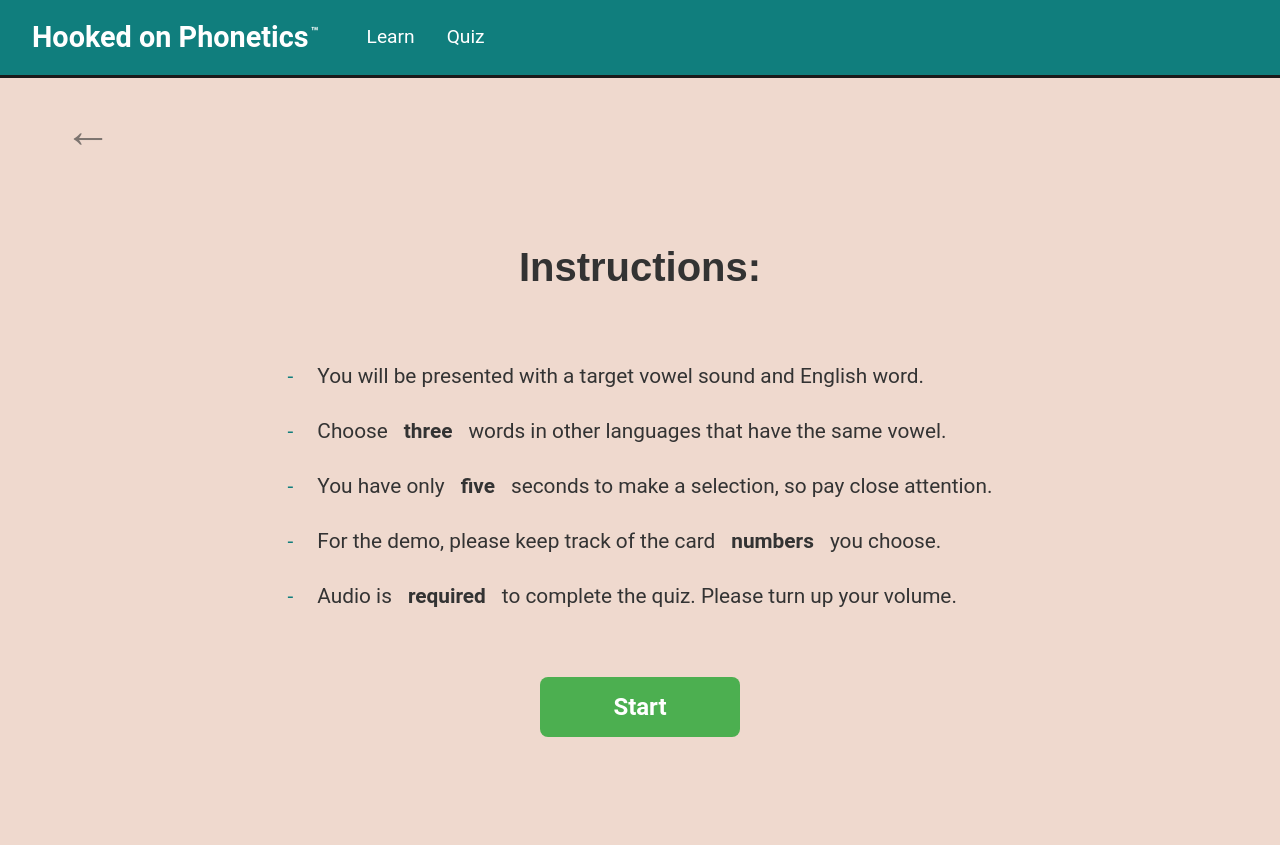
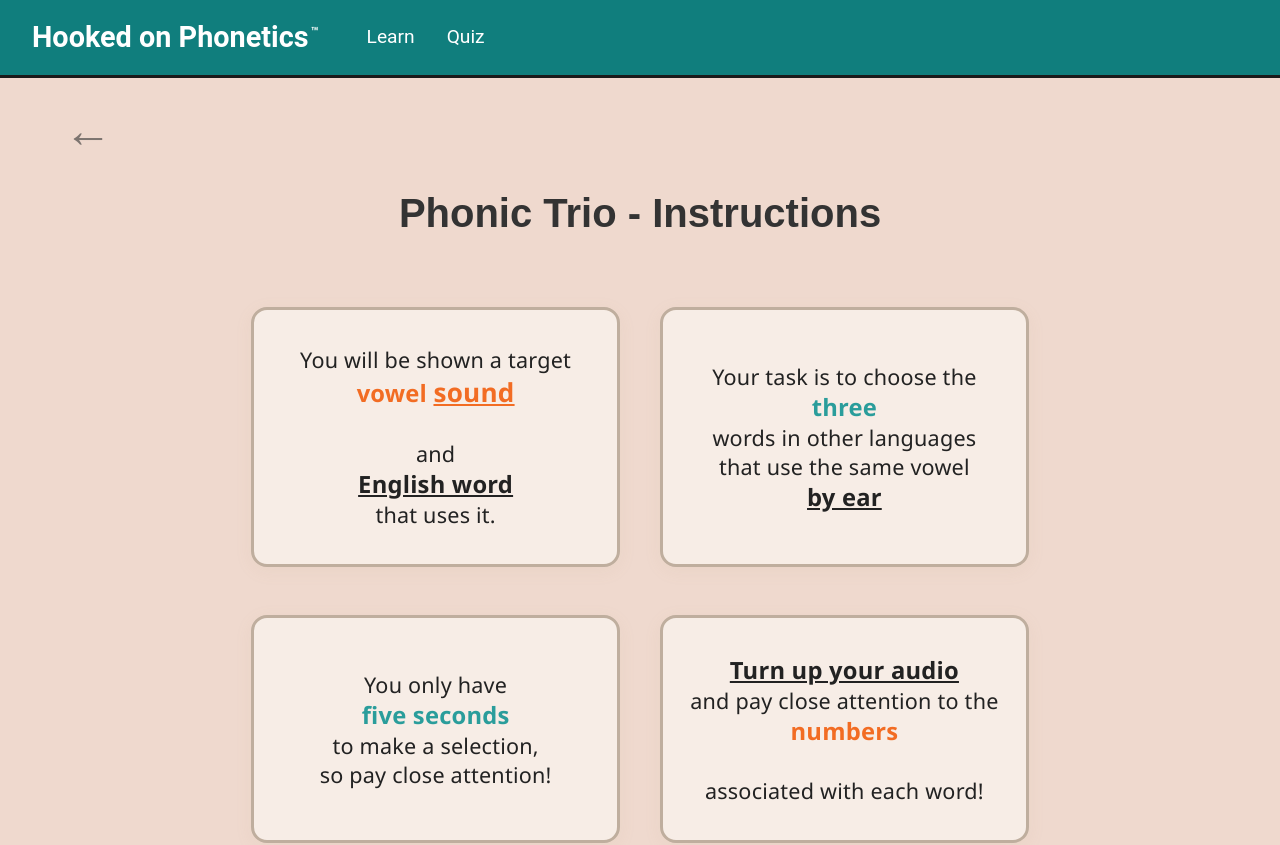
Before and after one commit to UI-linguistic/phonolab, a React (Create React App) app in the folder frontend/: page /quiz in a window 1280 px wide. Shown: the top 845 px of the page. Before the commit the page ends 814 px from the top, so only its background shows below. Built offline with nearby package versions, Linux system fonts and the light colour scheme.

Commit message:
Fixed styling for the quiz

```diff
--- a/frontend/src/pages/QuizInstructionsPage.tsx
+++ b/frontend/src/pages/QuizInstructionsPage.tsx
@@ -44,49 +44,78 @@
   font-size: 2.5rem;
   color: ${({ theme }) => theme.colors.text};
   margin-bottom: ${({ theme }) => theme.spacing.xlarge};
+  text-align: center;
 `;
 
-const InstructionsList = styled.div`
+const InstructionsGrid = styled.div`
+  display: grid;
+  grid-template-columns: 1fr 1fr;
+  gap: 3rem 2.5rem;
+  width: 100%;
+  max-width: 900px;
+  margin: 0 auto;
+  align-items: stretch;
+`;
+
+const InstructionBox = styled.div`
+  border: 3px solid #bfae9e;
+  border-radius: 16px;
+  background: #f7ede6;
+  padding: 2.2rem 1.7rem;
+  font-size: 1.35rem;
+  color: #222;
+  min-height: 170px;
   display: flex;
   flex-direction: column;
-  gap: ${({ theme }) => theme.spacing.large};
-  width: 100%;
-  text-align: left;
-`;
-
-const InstructionItem = styled.div`
-  font-size: 1.3rem;
-  color: ${({ theme }) => theme.colors.text};
-  display: flex;
-  align-items: flex-start;
-  gap: ${({ theme }) => theme.spacing.medium};
-
-  strong {
-    font-weight: 600;
+  justify-content: center;
+  align-items: center;
+  text-align: center;
+  font-family: 'Segoe UI', 'Arial', sans-serif;
+  font-weight: 500;
+  box-shadow: 0 4px 18px 0 rgba(180, 150, 120, 0.08);
+  transition: box-shadow 0.2s, transform 0.2s;
+  line-height: 1.35;
+  letter-spacing: 0.01em;
+  &:hover {
+    box-shadow: 0 8px 32px 0 rgba(180, 150, 120, 0.18);
+    transform: translateY(-2px) scale(1.02);
   }
 `;
 
-const Bullet = styled.span`
-  color: ${({ theme }) => theme.colors.primary};
-  margin-right: ${({ theme }) => theme.spacing.small};
+const HighlightOrange = styled.span`
+  color: #f26c23;
+  font-weight: 700;
+  font-size: 1.1em;
+`;
+const HighlightTeal = styled.span`
+  color: #2a9d9b;
+  font-weight: 700;
+  font-size: 1.1em;
+`;
+const Underline = styled.span`
+  text-decoration: underline;
+  font-weight: 700;
+  font-size: 1.1em;
 `;
 
 const StartButton = styled.button`
-  background-color: #4CAF50;
+  background-color: #f26c23;
   color: white;
-  padding: ${({ theme }) => theme.spacing.medium} ${({ theme }) => theme.spacing.xlarge};
-  border-radius: ${({ theme }) => theme.borderRadius};
+  padding: 1rem 3rem;
+  border-radius: 8px;
   font-size: 1.5rem;
   font-weight: 600;
-  transition: ${({ theme }) => theme.transitions.default};
-  margin-top: ${({ theme }) => theme.spacing.xlarge};
+  border: none;
+  margin: 2.5rem auto 0 auto;
+  display: block;
+  transition: background 0.2s, transform 0.2s;
   min-width: 200px;
-
+  cursor: pointer;
   &:hover {
+    background: #d95b17;
     transform: translateY(-2px);
-    box-shadow: 0 4px 12px rgba(76, 175, 80, 0.2);
+    box-shadow: 0 4px 12px rgba(242, 108, 35, 0.15);
   }
-
   &:active {
     transform: translateY(0);
   }
@@ -99,29 +128,25 @@
     <Container>
       <BackButton onClick={() => navigate('/')}>←</BackButton>
       <Content>
-        <Title>Instructions:</Title>
-        <InstructionsList>
-          <InstructionItem>
-            <Bullet>-</Bullet>
-            You will be presented with a target vowel sound and English word.
-          </InstructionItem>
-          <InstructionItem>
-            <Bullet>-</Bullet>
-            Choose <strong>three</strong> words in other languages that have the same vowel.
-          </InstructionItem>
-          <InstructionItem>
-            <Bullet>-</Bullet>
-            You have only <strong>five</strong> seconds to make a selection, so pay close attention.
-          </InstructionItem>
-          <InstructionItem>
-            <Bullet>-</Bullet>
-            For the demo, please keep track of the card <strong>numbers</strong> you choose.
-          </InstructionItem>
-          <InstructionItem>
-            <Bullet>-</Bullet>
-            Audio is <strong>required</strong> to complete the quiz. Please turn up your volume.
-          </InstructionItem>
-        </InstructionsList>
+        <Title>Phonic Trio - Instructions</Title>
+        <InstructionsGrid>
+          <InstructionBox>
+            You will be shown a target <HighlightOrange>vowel <Underline>sound</Underline></HighlightOrange><br />
+            and <Underline>English word</Underline> that uses it.
+          </InstructionBox>
+          <InstructionBox>
+            Your task is to choose the <HighlightTeal>three</HighlightTeal> words in other languages<br />
+            that use the same vowel <Underline>by ear</Underline>
+          </InstructionBox>
+          <InstructionBox>
+            You only have <HighlightTeal>five seconds</HighlightTeal> to make a selection,<br />
+            so pay close attention!
+          </InstructionBox>
+          <InstructionBox>
+            <Underline>Turn up your audio</Underline> and pay close attention to the <HighlightOrange>numbers</HighlightOrange><br />
+            associated with each word!
+          </InstructionBox>
+        </InstructionsGrid>
         <StartButton onClick={() => navigate('/quiz/1')}>
           Start
         </StartButton>
--- a/frontend/src/pages/QuizPage/QuizQuestion.tsx
+++ b/frontend/src/pages/QuizPage/QuizQuestion.tsx
@@ -224,22 +224,22 @@
     }
   };
 
-  const handleCardClick = (cardId: number) => {
+  const handleCardClick = (index: number) => {
     if (isTimeUp) return;
 
-    console.log('QuizQuestion: Card clicked:', cardId, 'for question:', question.id);
-    if (optionAudios[cardId]) {
-      optionAudios[cardId].currentTime = 0;
-      optionAudios[cardId].play();
+    // Play the card's audio
+    if (optionAudios[index]) {
+      optionAudios[index].currentTime = 0;
+      optionAudios[index].play();
     }
 
-    setSelectedCards(prev =>
-      prev.includes(cardId)
-        ? prev.filter(id => id !== cardId)
-        : prev.length < 3
-          ? [...prev, cardId]
-          : prev
-    );
+    setSelectedCards(prev => {
+      if (prev.includes(index)) {
+        return prev.filter(i => i !== index);
+      } else {
+        return [...prev, index];
+      }
+    });
   };
 
   const handleTargetAudioPlay = () => {
@@ -279,6 +279,36 @@
     optionAudiosLength: Object.keys(optionAudios).length
   });
 
+  const renderCard = (index: number) => {
+    const isSelected = selectedCards.includes(index);
+    const isCorrect = isTimeUp && question.options_pool.correct_answers.some(
+      correct => correct.word === quizOptions[index].word
+    );
+    const isWrong = isTimeUp && isSelected && !isCorrect;
+    const isPlaying = currentPlayingIndex === index;
+
+    return (
+      <S.Card
+        key={index}
+        onClick={() => !isTimeUp && handleCardClick(index)}
+        isSelected={isSelected}
+        isCorrect={isCorrect}
+        isWrong={isWrong}
+        isTimeUp={isTimeUp}
+        isPlaying={isPlaying}
+      >
+        {isTimeUp ? (
+          <>
+            <S.CardWord>{quizOptions[index].word}</S.CardWord>
+            <S.CardLanguage>{quizOptions[index].language}</S.CardLanguage>
+          </>
+        ) : (
+          <S.CardNumber>{index + 1}</S.CardNumber>
+        )}
+      </S.Card>
+    );
+  };
+
   return (
     <S.Container>
       <S.NavigationHeader>
@@ -315,18 +345,7 @@
 
         {isAudioLoaded && (
           <S.WordCardsGrid>
-            {quizOptions.map((option, index) => (
-              <S.WordCard
-                key={index}
-                $isSelected={selectedCards.includes(index)}
-                $isPlaying={currentPlayingIndex === index}
-                onClick={() => handleCardClick(index)}
-              >
-                <div>{option.word}</div>
-                <div>{option.language}</div>
-                <S.AudioIcon>🔊</S.AudioIcon>
-              </S.WordCard>
-            ))}
+            {quizOptions.map((_, index) => renderCard(index))}
           </S.WordCardsGrid>
         )}
 
--- a/frontend/src/pages/QuizPage/styles.ts
+++ b/frontend/src/pages/QuizPage/styles.ts
@@ -451,3 +451,55 @@
     background: #7f8c8d;
   }
 `;
+
+export const Card = styled.div<{
+  isSelected: boolean;
+  isCorrect: boolean;
+  isWrong: boolean;
+  isTimeUp: boolean;
+  isPlaying?: boolean;
+}>`
+  aspect-ratio: 1;
+  background: white;
+  border-radius: 8px;
+  padding: 1rem;
+  cursor: pointer;
+  transition: all 0.3s ease;
+  display: flex;
+  flex-direction: column;
+  align-items: center;
+  justify-content: center;
+  box-shadow: 0 2px 4px rgba(0, 0, 0, 0.1);
+  transform: ${props => props.isPlaying ? 'scale(1.05)' : 'none'};
+  box-shadow: ${props => props.isPlaying ? '0 4px 12px rgba(0, 0, 0, 0.2)' : '0 2px 4px rgba(0, 0, 0, 0.1)'};
+
+  ${props => props.isSelected && `
+    background: #3498db;
+    color: white;
+  `}
+
+  ${props => props.isTimeUp && props.isCorrect && `
+    background: #2ecc71;
+    color: white;
+  `}
+
+  ${props => props.isTimeUp && props.isWrong && `
+    background: #e74c3c;
+    color: white;
+  `}
+
+  &:hover {
+    transform: translateY(-2px);
+    box-shadow: 0 4px 12px rgba(0, 0, 0, 0.1);
+  }
+
+  &:active {
+    transform: translateY(1px);
+  }
+`;
+
+export const CardNumber = styled.div`
+  font-size: 2.5rem;
+  font-weight: bold;
+  color: #2c3e50;
+`;
```
